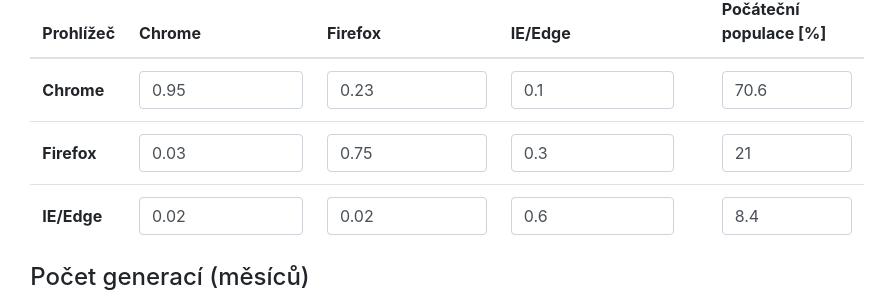
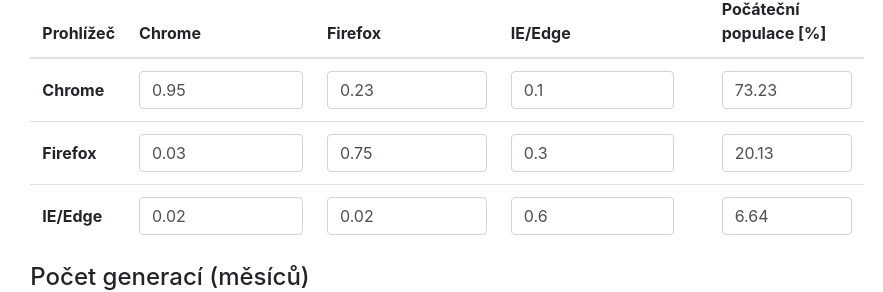
Before and after one commit to sMteX/osu-mosim, a React (Create React App) app: page / in a window 1280 px wide. Both pictures are taken after a click on the button "Zobrazit nastavení". Shown: the part 472-764 px from the top of the page, without its empty margins (193-1076 px from the left). Built offline with nearby package versions, Linux system fonts and the light colour scheme.

Commit message:
Changes to population data

```diff
--- a/src/Result.js
+++ b/src/Result.js
@@ -27,17 +27,17 @@
   realBrowsers = {
     chrome: {
       name: 'Chrome',
-      population: [70.6, 71, 71.9, 72.5, 73.4, 73.6, 73.8, 74.2, 74.5, 75, 75.8, 75.7, 75.7, 76.1, 77.1, 77.7, 77.8, 78.3, 78.7, 78.9, 78.6, 78.6, 78.9, 79.2, 79.3, 79.9, 80.2, 80.7, 81, 81.3, 81.9, 81.8, 81.6, 81.6],
+      population: [73.2334, 73.5608, 74.5203, 75.1334, 75.9574, 76.0339, 76.3270, 76.6949, 77.0457, 77.7423, 78.2609, 78.4043, 78.4043, 78.9137, 79.8936, 80.6177, 80.6383, 80.9979, 81.4225, 81.5483, 81.8182, 82.4485, 82.0513, 82.5295, 82.3906, 83.0490, 83.4402, 83.8847, 84.2217, 84.3783, 84.8517, 84.8195, 84.8614, 84.9520],
       color: '#66a3ff'
     },
     firefox: {
       name: 'Firefox',
-      population: [21, 20.8, 20, 19.6, 18.9, 18.9, 19.1, 18.8, 18.3, 17.8, 17.3, 17.5, 17.4, 17, 16.1, 15.6, 15.6, 15.3, 15.3, 15.1, 15, 14.6, 14.6, 14.6, 14.5, 13.8, 13.8, 13.3, 13.2, 13, 12.8, 12.6, 12.5, 12.3],
+      population: [20.1285, 19.8294, 18.9765, 18.6766, 17.9787, 18.0276, 18.1529, 17.7966, 17.3220, 16.7199, 16.2248, 16.4894, 16.3830, 15.9744, 15.0000, 14.4835, 14.4681, 14.1189, 14.1189, 13.8918, 13.6898, 13.1094, 13.3547, 13.2905, 13.2337, 12.5800, 12.2863, 11.9530, 11.6205, 11.5834, 11.4407, 11.2527, 10.9808, 10.7791],
       color: '#ffa366'
     },
     edge: {
       name: 'IE/Edge',
-      population: [8.4, 8.2, 8.1, 7.9, 7.7, 7.5, 7.1, 7, 7.2, 7.2, 6.9, 6.8, 6.9, 6.9, 6.8, 6.7, 6.6, 6.4, 6, 6, 6.4, 6.8, 6.5, 6.2, 6.2, 6.3, 6, 6, 5.8, 5.7, 5.3, 5.6, 5.9, 6.1],
+      population: [6.6381, 6.6098, 6.5032, 6.1900, 6.0638, 5.9385, 5.5202, 5.5085, 5.6323, 5.5378, 5.5143, 5.1064, 5.2128, 5.1118, 5.1064, 4.8988, 4.8936, 4.8832, 4.4586, 4.5599, 4.4920, 4.4420, 4.5940, 4.1801, 4.3757, 4.3710, 4.2735, 4.1622, 4.1578, 4.0383, 3.7076, 3.9278, 4.1578, 4.2689],
       color: '#66ff66',
     },
   };
--- a/src/Setup.js
+++ b/src/Setup.js
@@ -17,7 +17,7 @@
         [0.03, 0.75, 0.3],
         [0.02, 0.02, 0.6],
       ],
-      population: [70.6, 21, 8.4],
+      population: [73.2334, 20.1285, 6.6381],
       generations: 5,
     };
     this.handleMatrixChange = this.handleMatrixChange.bind(this);
@@ -92,10 +92,10 @@
           <Input
             type="number"
             min="0"
-            step="0.1"
+            step="0.01"
             max="100"
             onChange={this.handlePopulationChange(row)}
-            value={this.state.population[row]} />
+            value={this.state.population[row].toFixed(2)} />
         </td>
       </tr>
     );
```
Also changed, not shown: 19 other files (tests, documents, lock files or other folders).
